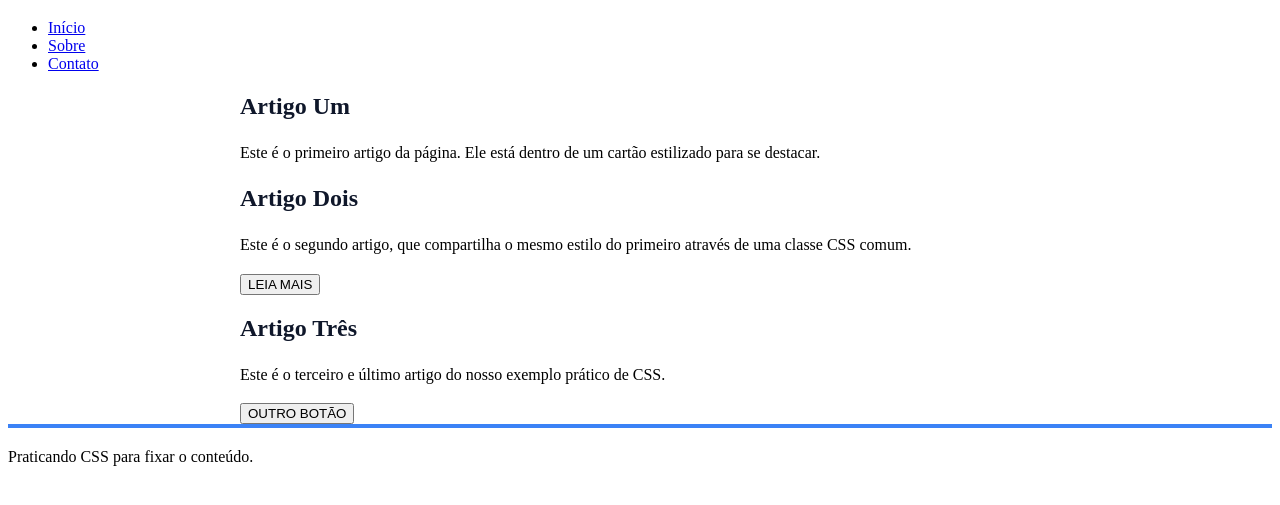
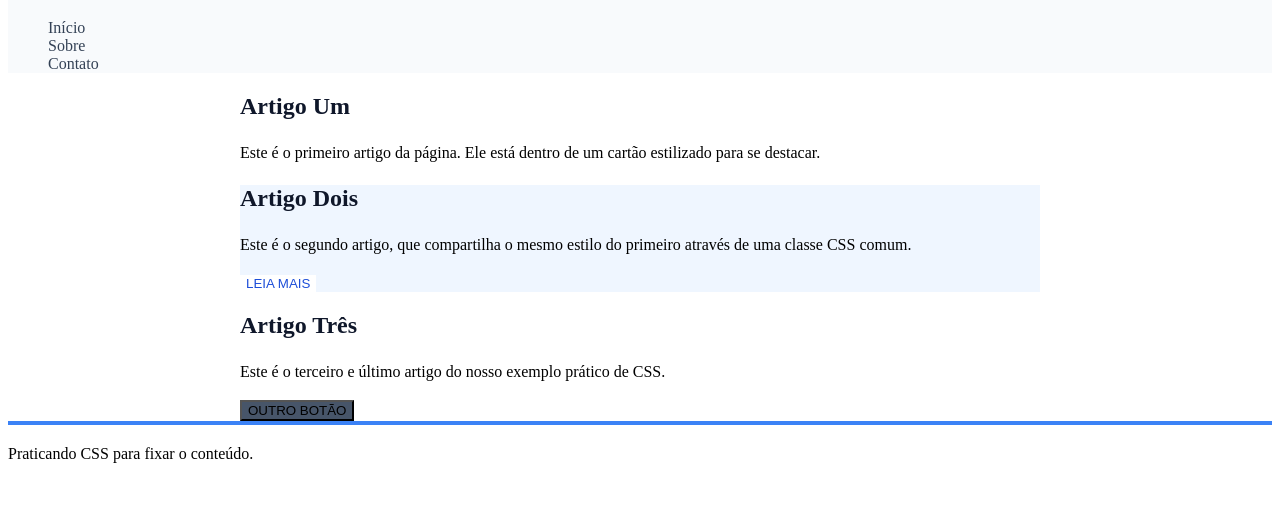
Before and after one commit to camilaarodriguez/trabalho, a plain HTML site: page index.html in a window 1280 px wide. Shown: the part 61-566 px from the top of the page. Drawn offline with Linux system fonts and the light colour scheme.

Commit message:
arquivo final

```diff
--- a/index.html
+++ b/index.html
@@ -10,6 +10,12 @@
 
 <body>
 
+  <style>
+    nav li {
+      list-style: none;
+      /* remove as bolinhas */
+    }
+  </style>
 
   <header id="cabecalho-principal">
     <h1>Minha Página de Exercícios</h1>
@@ -40,7 +46,7 @@
     <section class="cartao">
       <h2>Artigo Três</h2>
       <p>Este é o terceiro e último artigo do nosso exemplo prático de CSS.</p>
-      <button>Outro Botão</button>
+      <button class="outro">Outro Botão</button>
     </section>
   </main>
 
--- a/style.css
+++ b/style.css
@@ -22,6 +22,7 @@ button {
 .cartão {
   border: 1px solid #cbd5e1;
   margin: 20px 10px;
+  background-color: white;
 }
 
 .container {
@@ -33,3 +34,42 @@ button {
 #rodape-principal {
   border-top: 4px solid #3b82f6;
 }
+
+#cabecalho-principal {
+  background-color: #f8fafc;
+}
+
+#cabecalho-principal a {
+  color: #334155;
+  text-decoration: none;
+}
+
+.botao-destaque {
+  background-color: #ef4444;
+}
+
+.botao-destaque {
+  background-color: white;
+  border: none;
+}
+
+.cartao.info {
+  background-color: #eff6ff;
+}
+
+.botao-destaque {
+  color: #1d4ed8;
+  text-decoration: none;
+}
+
+.botao-destaque:hover {
+  color: #dc2626;
+}
+
+.cartao:hover {
+  box-shadow: 0 4px 8px rgba(0, 0, 0, 0.1);
+}
+
+.outro {
+  background-color: #475569;
+}
```
